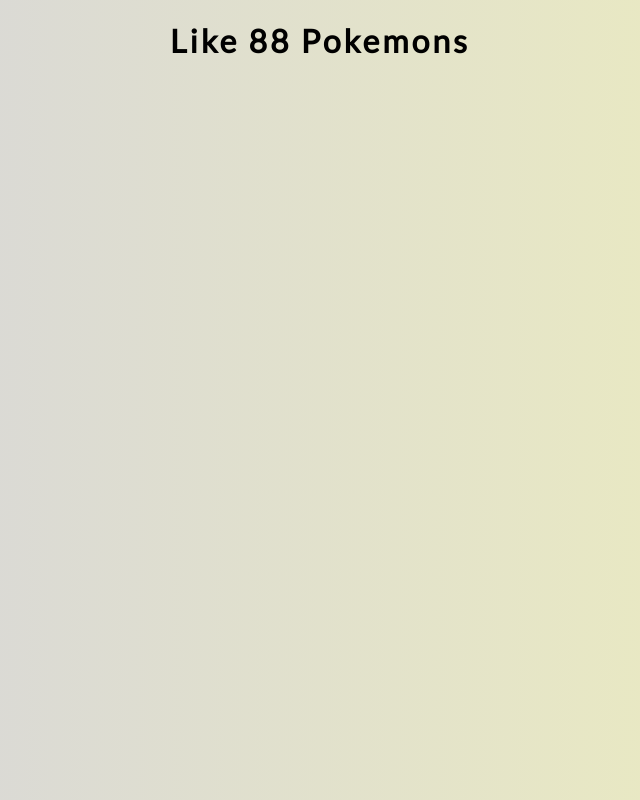
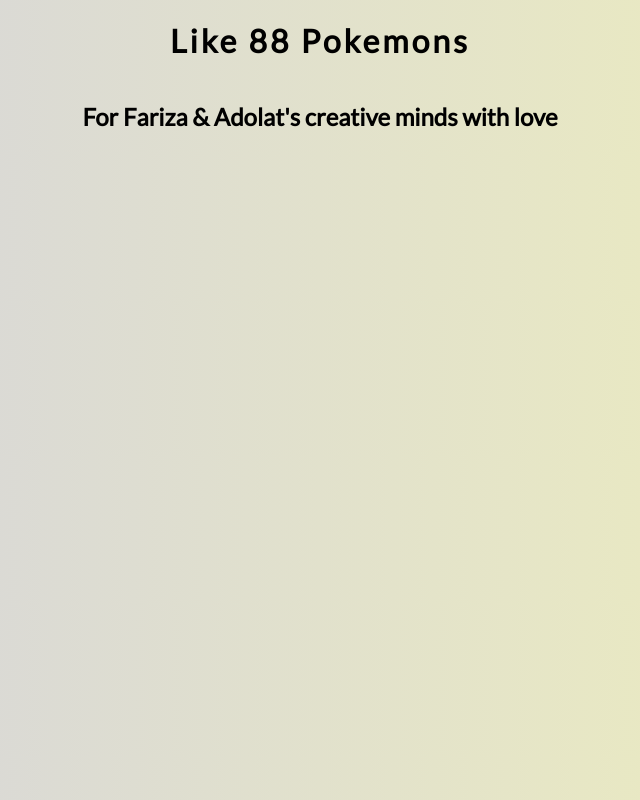
Before and after one commit to 88Group/88Pokemons, a plain HTML site: page index.html in a window 1280 px wide. Shown: the whole page, without its empty margins (320-960 px from the left). Drawn offline with Linux system fonts and the light colour scheme; no server answers; a web font is replaced by a local one.

Commit message:
Update index.html

```diff
--- a/index.html
+++ b/index.html
@@ -12,6 +12,7 @@
 
 </head>
 <h1>Like 88 Pokemons</h1>
+  <h2> For Fariza & Adolat's creative minds with love</h2>
 <div id="poke_container" class="poke-container"></div>
 
 
```
